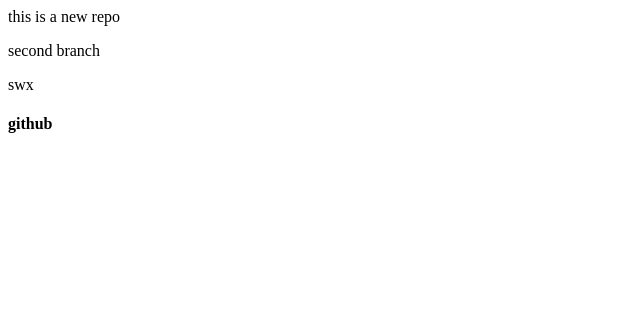
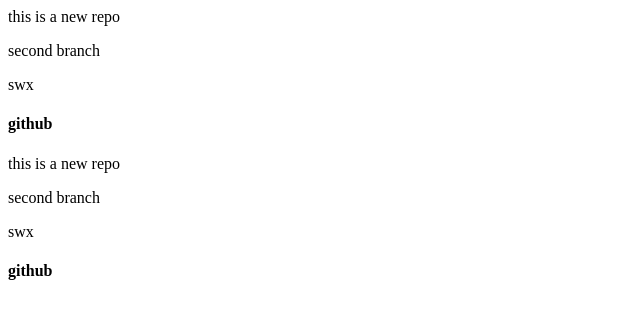
Before and after one commit to Ragibnizam/GItAndGithub, a plain HTML site: page index.html in a window 1280 px wide. Shown: the whole page, without its empty margins (0-640 px from the left). Drawn offline with Linux system fonts and the light colour scheme.

Commit message:
Update index.html

```diff
--- a/index.html
+++ b/index.html
@@ -1,4 +1,7 @@
 <p>this is a new repo</p>
 <p>second branch</p>
 <p>swx</p>
+<h4>github </h4><p>this is a new repo</p>
+<p>second branch</p>
+<p>swx</p>
 <h4>github </h4>
```
